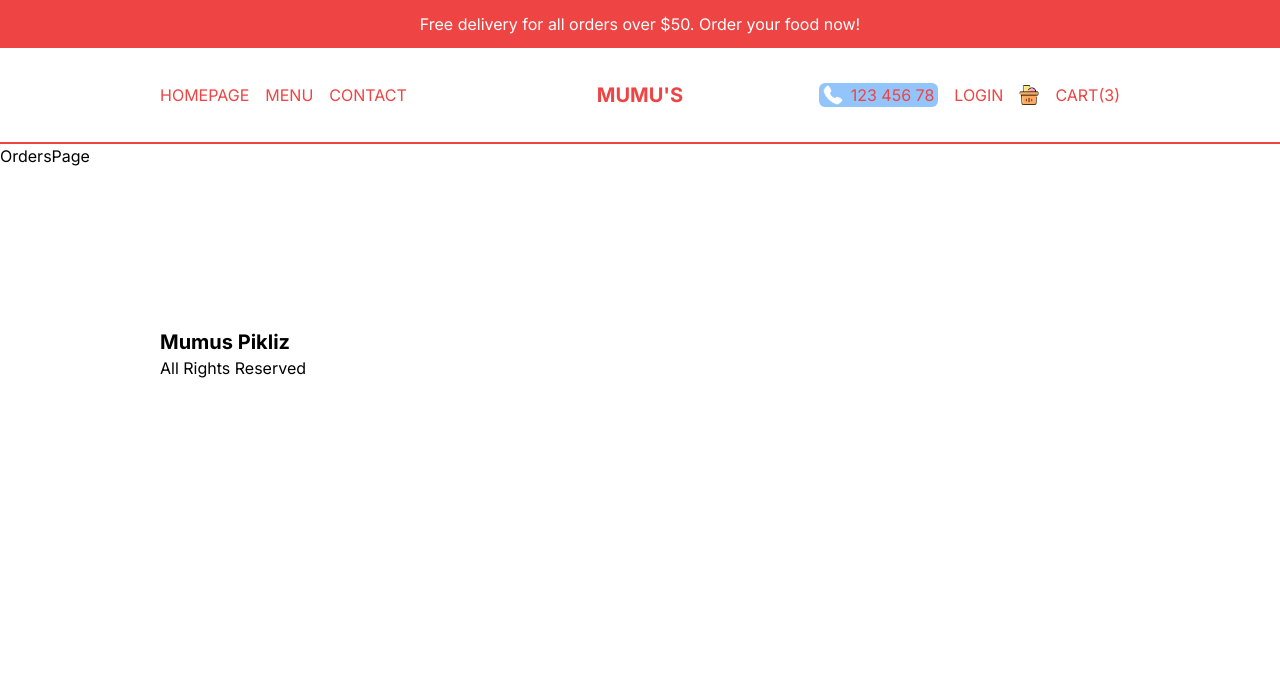
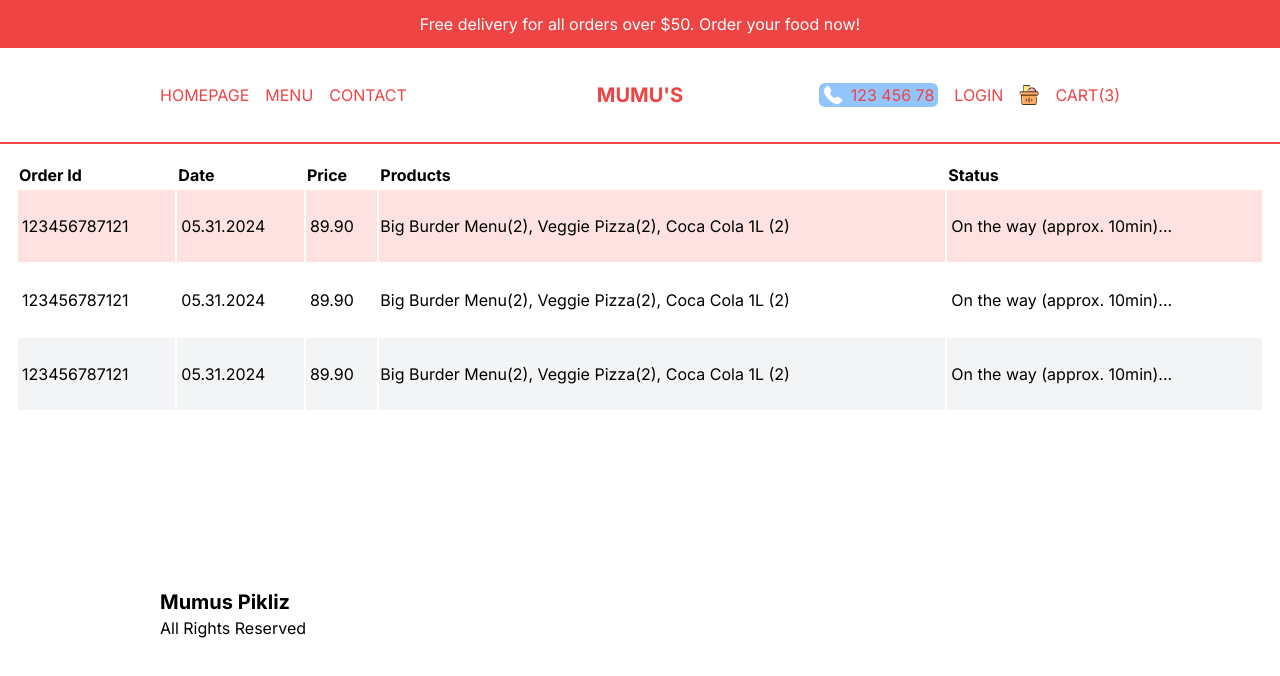
Before and after one commit to gerlinp/mumus2, a Next.js app: page /orders in a window 1280 px wide. Shown: the top 676 px of the page. Built offline with nearby package versions, Linux system fonts and the light colour scheme.

Commit message:
Update page.tsx

```diff
--- a/src/app/orders/page.tsx
+++ b/src/app/orders/page.tsx
@@ -1,7 +1,50 @@
 import React from 'react'
 
 const OrdersPage = () => {
-  return <div>OrdersPage</div>
+  return (
+    <div className='p-4 lg:px-20xl:px-40'>
+      <table className='w-full border-separate'>
+        <thead>
+          <tr className='text-left'>
+            <th className='hidden md:block'>Order Id</th>
+            <th>Date</th>
+            <th>Price</th>
+            <th className='hidden md:block'>Products</th>
+            <th>Status</th>
+          </tr>
+        </thead>
+        <tbody>
+          <tr className='text-sm md:text-base odd:bg-red-100'>
+            <td className='hidden md:block py-6 px-1'>123456787121</td>
+            <td className='py-6 px-1'>05.31.2024</td>
+            <td className='py-6 px-1'>89.90</td>
+            <td className='hidden md:block'>
+              Big Burder Menu(2), Veggie Pizza(2), Coca Cola 1L (2)
+            </td>
+            <td className='py-6 px-1'>On the way (approx. 10min)...</td>
+          </tr>
+          <tr className='text-sm md:text-base odd:bg-gray-100'>
+            <td className='hidden md:block py-6 px-1'>123456787121</td>
+            <td className='py-6 px-1'>05.31.2024</td>
+            <td className='py-6 px-1'>89.90</td>
+            <td className='hidden md:block'>
+              Big Burder Menu(2), Veggie Pizza(2), Coca Cola 1L (2)
+            </td>
+            <td className='py-6 px-1'>On the way (approx. 10min)...</td>
+          </tr>
+          <tr className='text-sm md:text-base odd:bg-gray-100'>
+            <td className='hidden md:block py-6 px-1'>123456787121</td>
+            <td className='py-6 px-1'>05.31.2024</td>
+            <td className='py-6 px-1'>89.90</td>
+            <td className='hidden md:block'>
+              Big Burder Menu(2), Veggie Pizza(2), Coca Cola 1L (2)
+            </td>
+            <td className='py-6 px-1'>On the way (approx. 10min)...</td>
+          </tr>
+        </tbody>
+      </table>
+    </div>
+  )
 }
 
 export default OrdersPage
```
